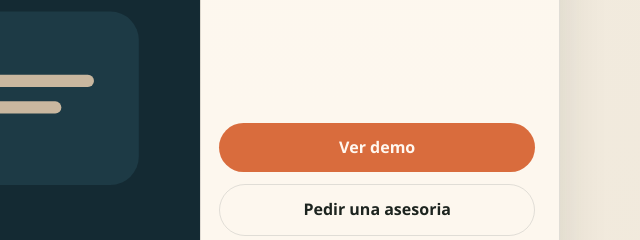
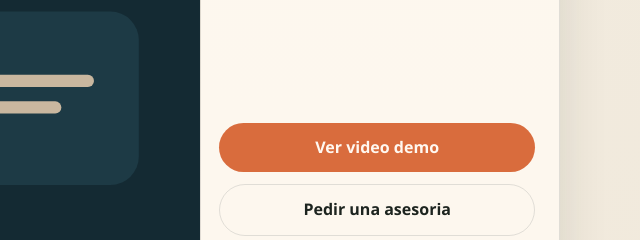
Before and after one commit to Zacson191424204/Proyecto-freelance, a plain HTML site: page index.html in a window 1280 px wide. Shown: the part 5100-5340 px from the top of the page, 640-1280 px from the left. Drawn offline with Linux system fonts and the light colour scheme.

Commit message:
version terminada

```diff
--- a/index.html
+++ b/index.html
@@ -201,7 +201,7 @@
             </ul>
           </div>
           <div class="feature-actions">
-            <a href="https://TU-DEMO.com" class="btn">Ver demo</a>
+            <a href="https://www.facebook.com/share/v/1GUrXma4Fj/" class="btn">Ver video demo</a>
             <a href="https://wa.me/50233132794" class="btn secondary">Pedir una asesoria</a>
           </div>
         </div>
```
Also changed, not shown: Captura de pantalla 2026-04-14 193409.png (added).
